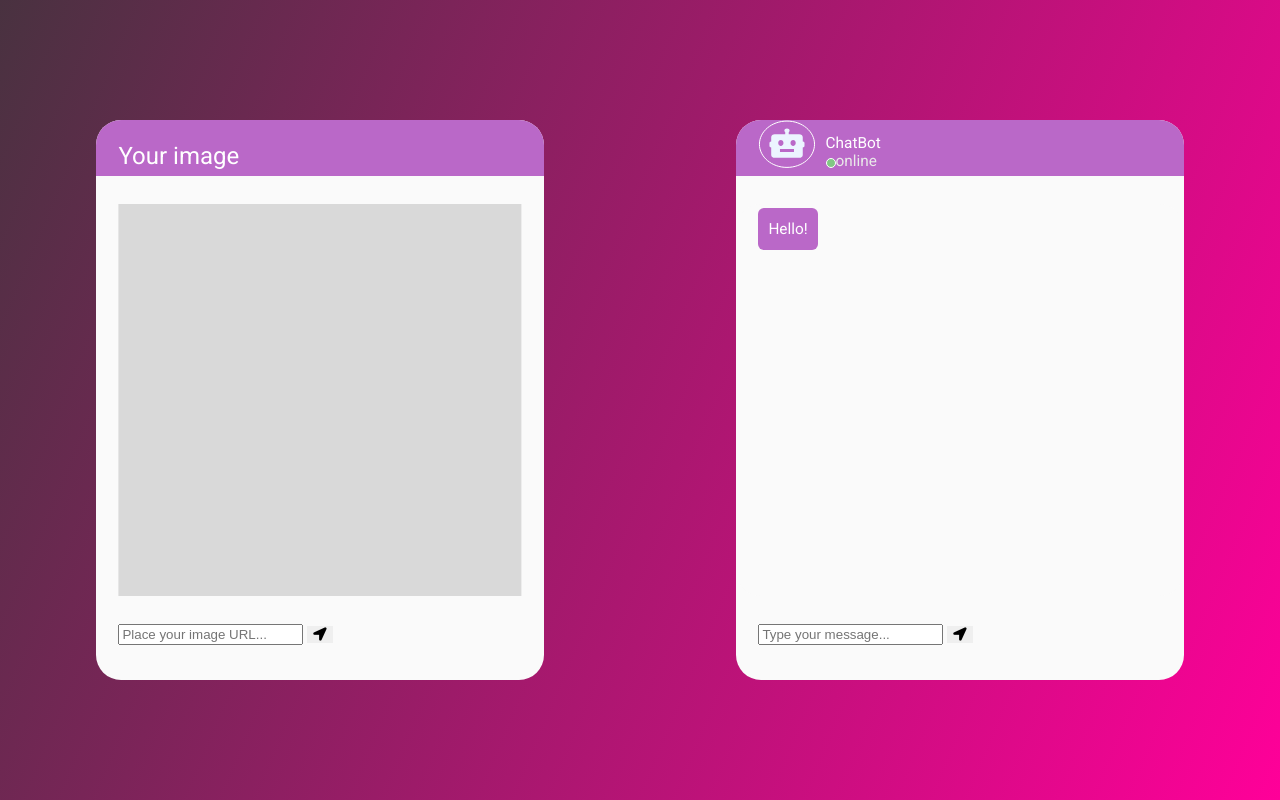
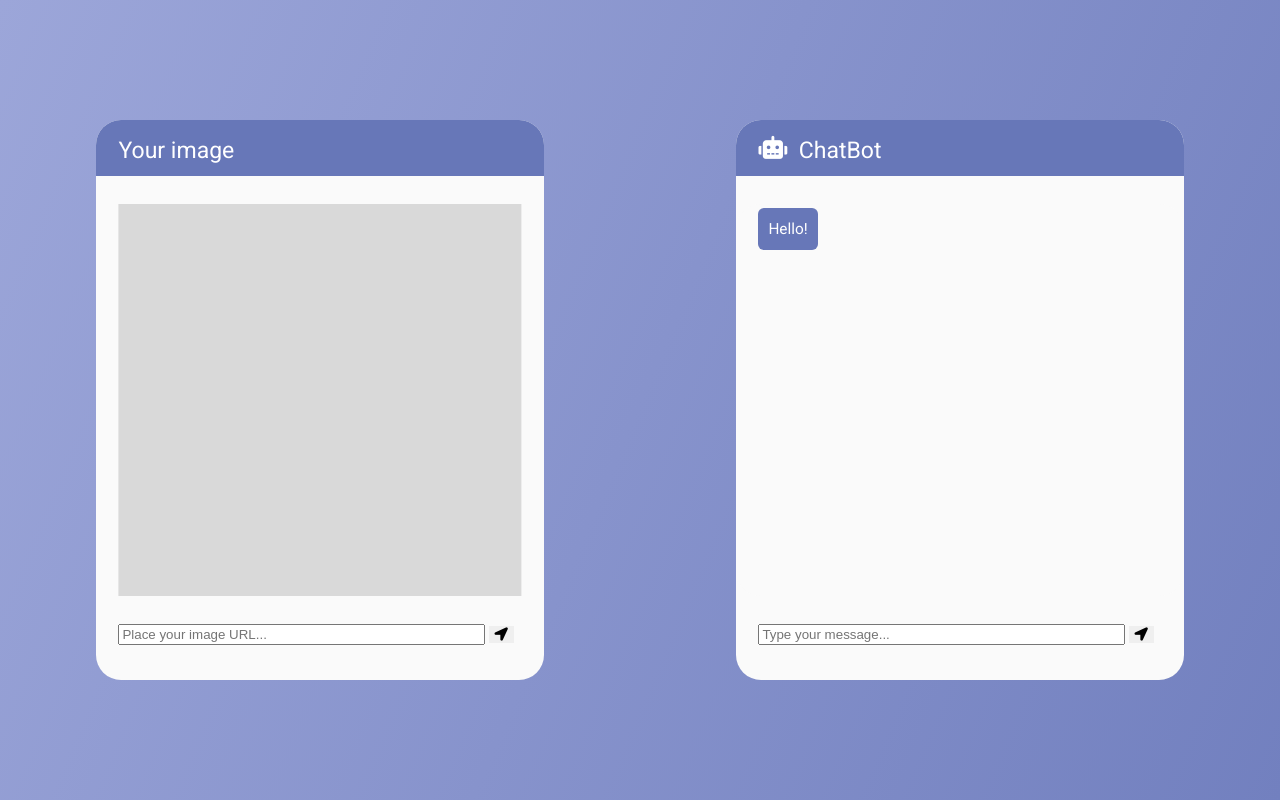
Before and after one commit to lhienga/chatbot, a website: page templates/index.html in a window 1280 px wide. Drawn offline with nearby package versions, Linux system fonts and the light colour scheme; files whose address does not match are found by name.

Commit message:
make it look nicer

```diff
--- a/static/global.css
+++ b/static/global.css
@@ -22,9 +22,10 @@ img {
   --black-and-white-black: #100f0d;
   --others-borders: #e9e4d1;
   --typography-body: #403e39;
-  --color-orchid: #ba68c8;
+  --color-orchid: #6777b8;
   --color-dimgray: #5e5e5e;
   --color-darkgray: #acacac;
+
 
   /* Gaps */
   --gap-base: 16px;
--- a/static/index.css
+++ b/static/index.css
@@ -42,7 +42,7 @@
   top: 0;
   left: 0;
   border-radius: var(--br-7xs);
-  background-color: #a82abd;
+  background-color: #7280bf;
   width: 87.26px;
   height: 26.3px;
 }
@@ -69,6 +69,9 @@
   flex-direction: column;
   align-items: center;
   justify-content: center;
+}
+.image-place {
+  background-color: white;
 }
 
 .image-box-head {
@@ -116,12 +119,11 @@
 }
 .url-place {
   position: absolute;
-  color: var(--color-white);
-  display: inline-block;
   top: 90%;
   left: 5%;
-  width: 450px;
-  height: 17px;
+  width: 100%;
+  height: 100%;
+  color: var(--color-dimgray);
 }
 .your-image {
   position: absolute;
@@ -129,10 +131,10 @@
   display: inline-block;
   top: 90%;
   left: 5%;
-  font-size: 24px;
-  top: 22px;
-  width: 364px;
-  height: 34px;
+  font-size: 150%;
+  top: 30%;
+  width: 100%;
+  height: 5%;
 }
 
 .image-place {
@@ -190,16 +192,17 @@
 }
 .chatbot-name{
   position: absolute;
-  top: 25%;
-  left: 20%;
+  bottom: 20%;
+  left: 14%;
   display: inline-block;
   width: 50%;
   height: 50%;
+  font-size: 150%;
 }
 .online {
   position: absolute;
-  bottom: 10%;
-  left: 20%;
+  bottom: 20%;
+  left: 12%;
   padding-left: 10px;
   display: inline-block;
   font-size: 100%;
@@ -220,9 +223,11 @@
 
 .bot-logo-icon {
   position: absolute;
-  bottom: 15%;
+  bottom: 30%;
   left: 5%;
+  font-size: 150%; /* Adjust the font size as needed */
 }
+
 
 .chat-child {
   position: absolute;
@@ -414,7 +419,7 @@
 }
 .chat {
   position: relative;
-  background: linear-gradient(112.9deg, #493240, #f09);
+  background: linear-gradient(112.9deg, #9ca6d9, #7280bf);
   width: 100%;
   height: 100vh; /* Adjusted relative height */
   overflow: hidden;
@@ -460,3 +465,11 @@ ssage-container {
   border-radius: 10px;
   font-size: 16px;
 }
+
+#url {
+  width: 80%; /* Adjust the width as needed */
+}
+
+#text {
+  width: 80%; /* Adjust the width as needed */
+}
--- a/templates/index.html
+++ b/templates/index.html
@@ -31,13 +31,13 @@
             -->
           </div>
           <div class="url-place">
-            <div class="paste-you-images-container">
+
               <form id="urlArea" class="input-group">
                 <input type="text" id="url" name="img_url" placeholder="Place your image URL..." autocomplete="off" class="form-control type_msg" required/>
                 <button type = "submit" id = "send" class="send_btn"><i class="fas fa-location-arrow"></i></button>
               </form>
 
-            </div>
+
 
 
           </div>
@@ -67,9 +67,7 @@
 
           <div class="chat-box-head">
             <div class="chatbot-name">ChatBot</div>
-            <div class="online">online</div>
-            <div class="circle"></div>
-            <img class="bot-logo-icon" alt="" src="static/images/group-1.svg" />
+            <i class="fas fa-solid fa-robot bot-logo-icon"></i>
           </div>
         </div>
         <div id="floating-message" class="floating-message"></div>
@@ -152,6 +150,8 @@
         $("#urlArea").on("submit", function(event) {
 					var url = $("#url").val();
 					var userImg = '<img src='+url+' alt="Your image">'
+          // Empty the existing content in #imageFormeight
+          $("#imageFormeight").empty();
 					$("#imageFormeight").append(userImg);
 					event.preventDefault();
         });
@@ -195,6 +195,8 @@
 					}).done(function(data) {
 						var botHtml = '<div class="bot-frame" data-response-id="'+ responseCounter.toString()+'"><div class="bot-text">'+data+'</div><div class="iconoutlinelike-parent"><button id = "like_btn'+ responseCounter.toString()+'" class="like_btn" alt=""><i class="far fa-thumbs-up"></i></button><button id = "dislike_btn'+ responseCounter.toString()+'" class="dislike_btn" alt=""><i class="far fa-thumbs-down"></i></button></div></div>';
 						$("#messageFormeight").append($.parseHTML(botHtml));
+            var chatBox = document.getElementById('chat-box');
+            chatBox.scrollTop = chatBox.scrollHeight;
 					});
 				}
 
```
Also changed, not shown: response.csv (deleted, +0 -9 lines).
